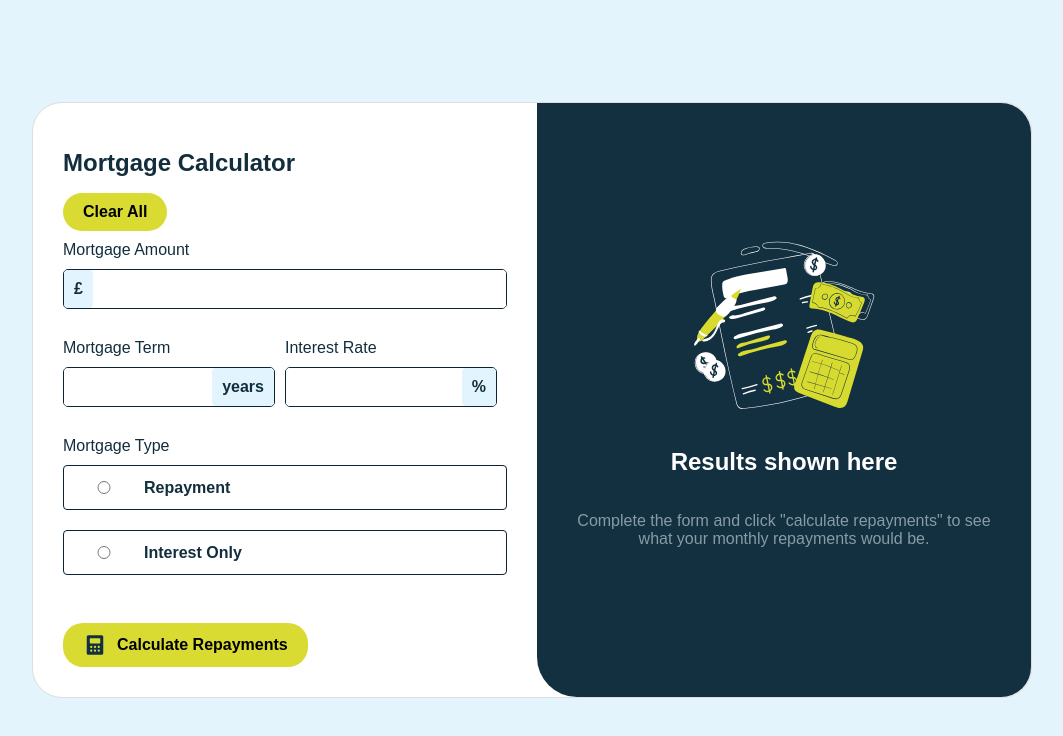
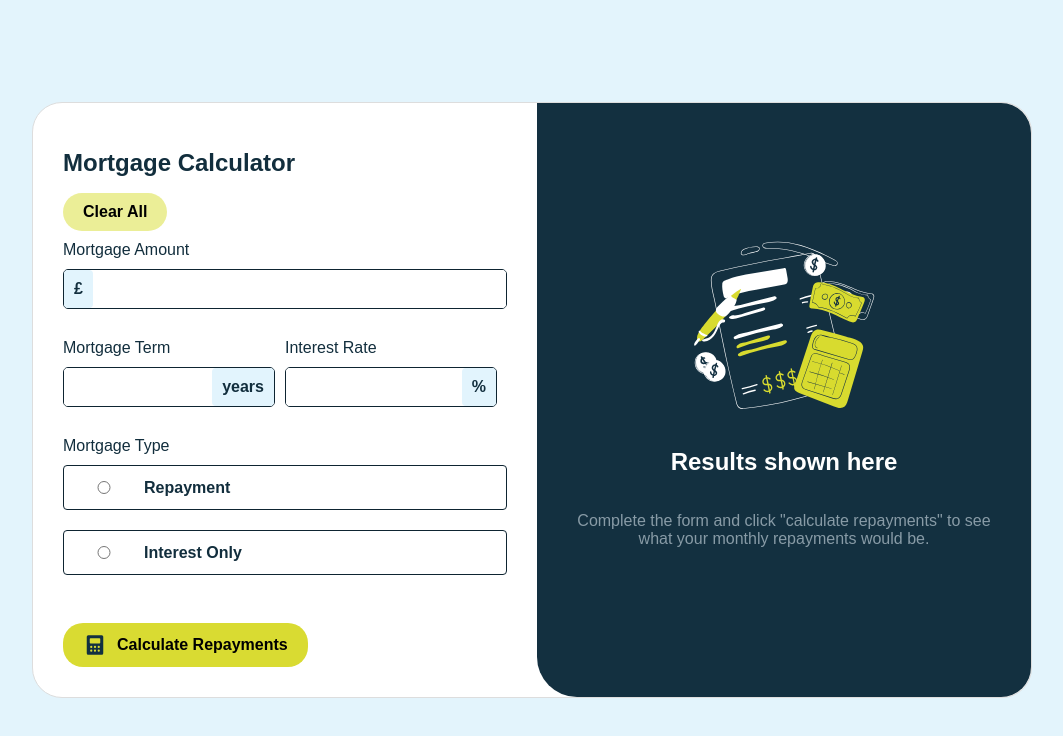
Before and after one commit to delfinjfb/mortgage-payment-femchallenge-, a React (Create React App) app: page / in a window 1280 px wide. In both pictures the pointer is over the button "Clear All". Shown: the top 736 px of the page, without its empty margins (108-1171 px from the left). Built offline with nearby package versions, Linux system fonts and the light colour scheme; a web font is replaced by a local one.

Commit message:
button style hover

```diff
--- a/src/styles/_app.scss
+++ b/src/styles/_app.scss
@@ -105,8 +105,8 @@ button {
 	display: flex;
 	align-items: center;
 	font-weight: bold;
-	:hover {
-		background-color: yellow;
+	&:hover {
+		background-color: colors.$earls-green;
 	}
 }
 
```
